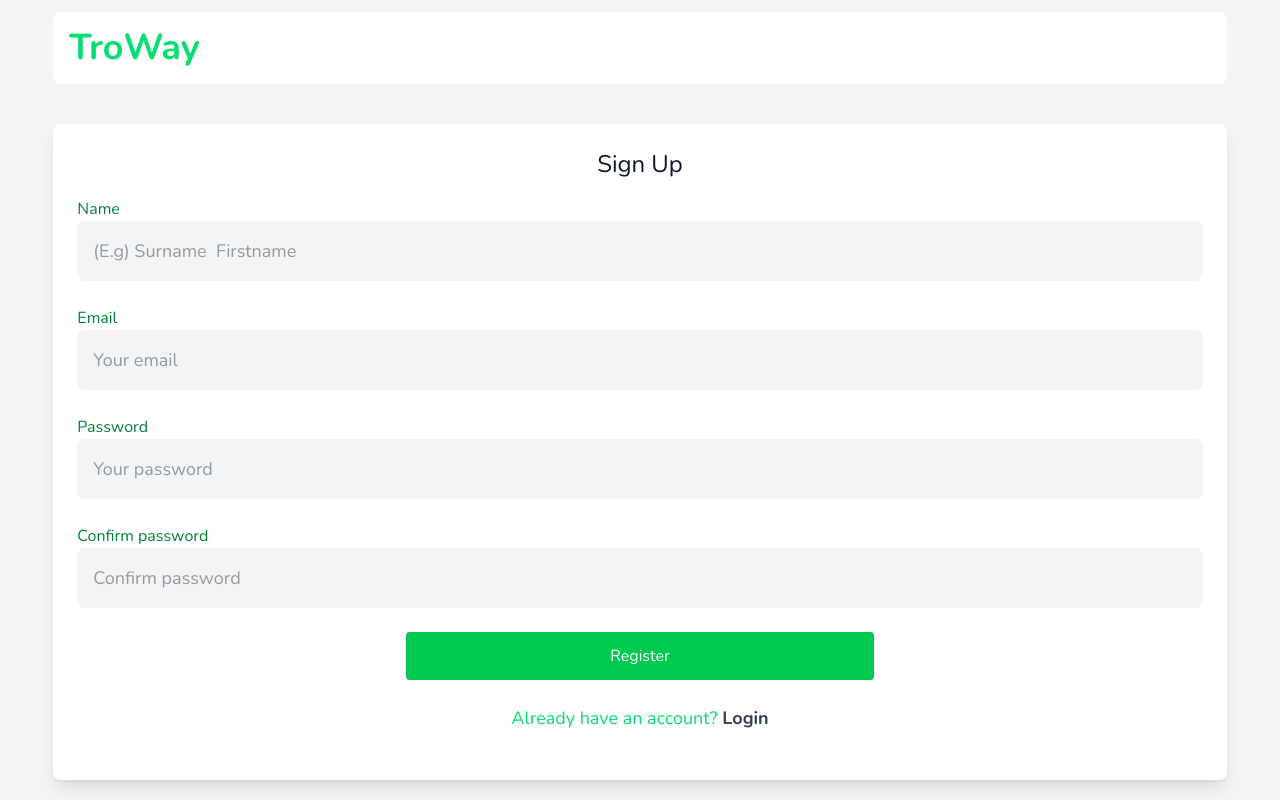
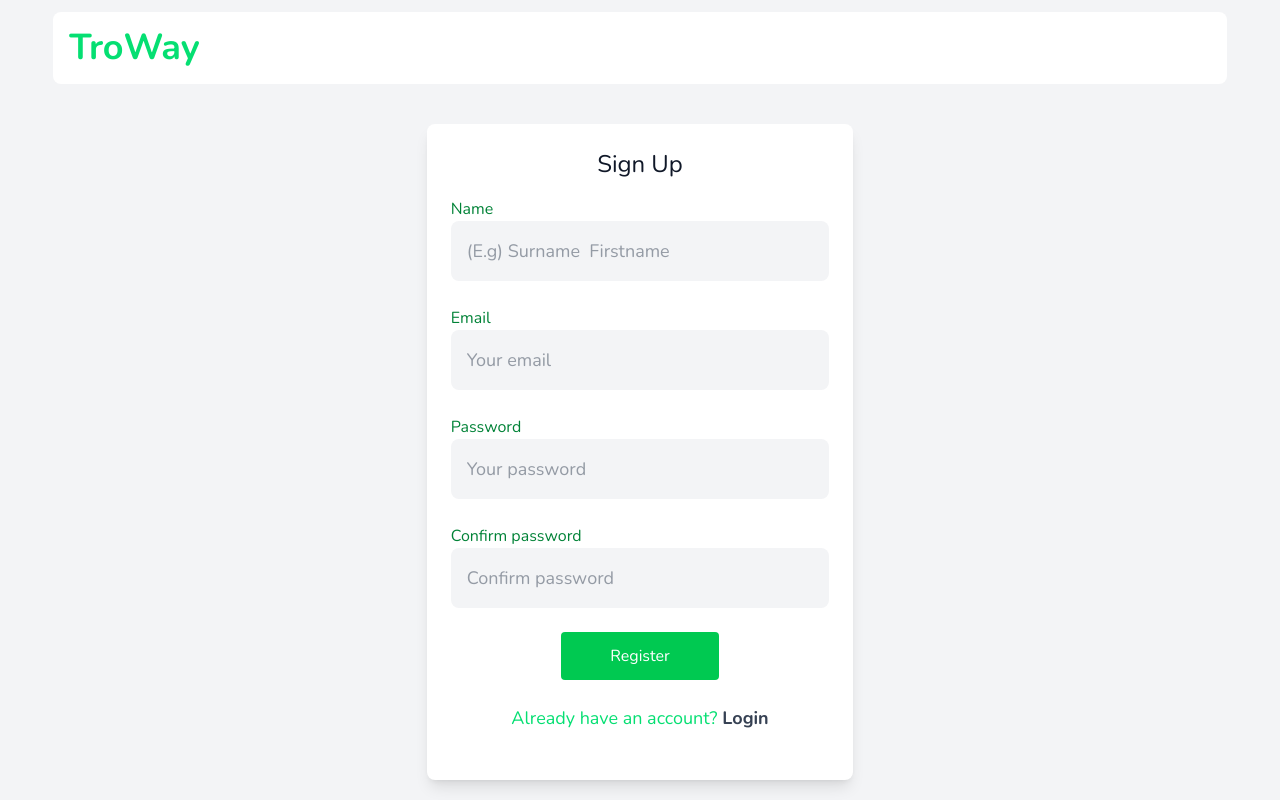
Before and after one commit to JoshTino/troway, a React (Vite) app in the folder frontend/: page /signup in a window 1280 px wide. Built offline with nearby package versions, Linux system fonts and the light colour scheme; no server answers.

Commit message:
made responsive

```diff
--- a/frontend/components/Login.jsx
+++ b/frontend/components/Login.jsx
@@ -60,7 +60,7 @@ const Login = () => {
 				</div>
 			</nav>
 			<div className="flex justify-center">
-				<div className="bg-white w-11/12 rounded-lg mt-10 p-6 shadow-lg">
+				<div className="bg-white w-11/12 md:w-4/12 rounded-lg mt-10 mb-4 p-6 shadow-lg">
 					<form onSubmit={handleSubmit}>
 						<div className="mb-4">
 							<h2 className="text-gray-900 text-2xl text-center font-nunito">Login</h2>
@@ -75,7 +75,7 @@ const Login = () => {
 							<button className="bg-green-500 text-white font-nunito  cursor-pointer rounded-sm w-5/12 py-3 px-4" type="submit">Login</button>
 						</div>
 						<div className="mb-6 flex justify-center">
-							<span className="font-nunito text-lg text-green-400">Don't have an account? <a href="/signup" className="text-gray-700 font-bold">Sign Up</a></span>
+							<span className="font-nunito text-lg text-green-400">Don't have an account? <a onClick={() => navigate('/signup')} className="text-gray-700 font-bold cursor-pointer">Sign Up</a></span>
 						</div>
 					</form>
 				</div>
--- a/frontend/components/SignUp.jsx
+++ b/frontend/components/SignUp.jsx
@@ -56,7 +56,7 @@ const SignUp = () => {
 				</div>
 			</nav>
 			<div className="flex justify-center">
-				<div className="bg-white w-11/12 rounded-lg mt-10 p-6 shadow-lg">
+				<div className="bg-white w-11/12 md:w-4/12 rounded-lg mt-10 mb-4 p-6 shadow-lg">
 					<form onSubmit={handleSubmit}>
 						<div className="mb-4">
 							<h2 className="text-gray-900 text-2xl text-center font-nunito">Sign Up</h2>
@@ -84,7 +84,7 @@ const SignUp = () => {
 							<button className="bg-green-500 text-white font-nunito  cursor-pointer rounded-sm w-5/12 py-3 px-4" type="submit">Register</button>
 						</div>
 						<div className="mb-6 flex justify-center">
-							<span className="font-nunito text-lg text-green-400">Already have an account? <a href="/login" className="text-gray-700 font-bold">Login</a></span>
+							<span className="font-nunito text-lg text-green-400">Already have an account? <a onClick={() => navigate('/login')} className="text-gray-700 font-bold cursor-pointer">Login</a></span>
 						</div>
 					</form>
 				</div>
```
